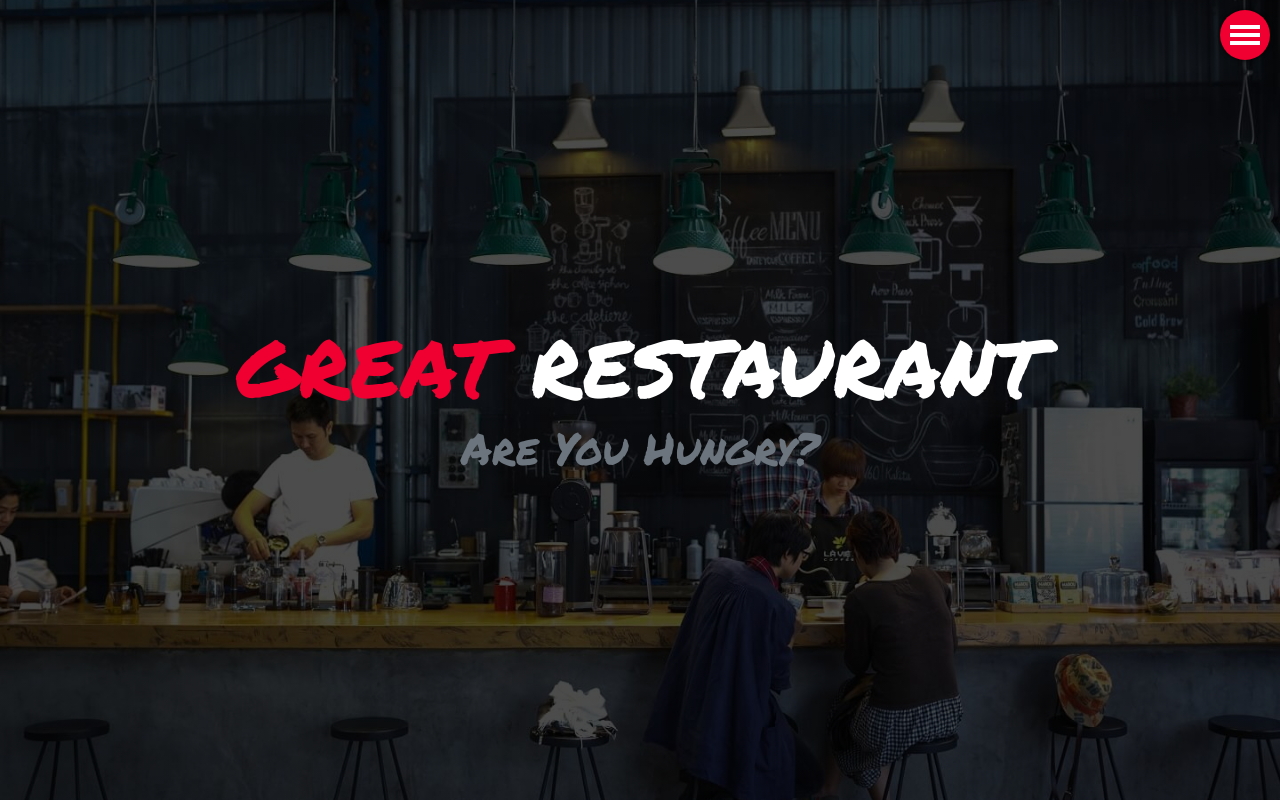
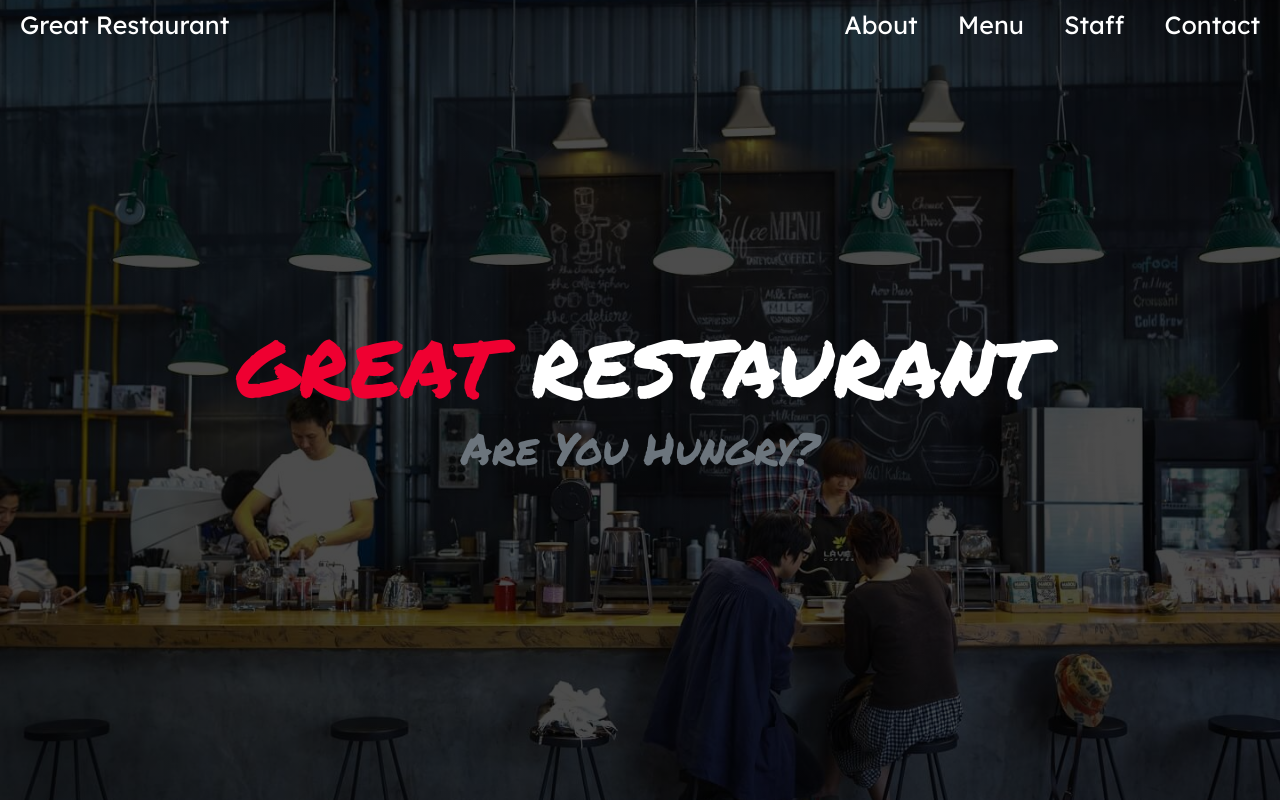
Before and after one commit to kroolar/great-restaurant, a plain HTML site: page index.html in a window 1280 px wide. Shown: the top 802 px of the page. Drawn offline with nearby package versions, Linux system fonts and the light colour scheme.

Commit message:
fix navigation

```diff
--- a/index.html
+++ b/index.html
@@ -28,12 +28,17 @@
 
 <nav class="nav">
     <div class="nav-list">
+        <li class="nav-list-item brand">
+            <a href="#">Great Restaurant</a>
+        </li>
         <li class="nav-list-item">
-            <a href="">Home</a></li>
+            <a href="#about">About</a></li>
         <li class="nav-list-item">
-            <a href="">Home</a></li>
+            <a href="#menu">Menu</a></li>
         <li class="nav-list-item">
-            <a href="">Home</a></li>
+            <a href="#staff">Staff</a></li>
+        <li class="nav-list-item">
+            <a href="#contact">Contact</a></li>
     </div>
     <button class="nav-btn" type="button">
         <div class="bar-top"></div>
@@ -56,7 +61,7 @@
 </section>
 
 <!-- ### Services ### -->
-<section class="about py-5">
+<section id="about" class="about py-5">
     <div class="container">
 
         <!-- ## Title ## -->
@@ -131,7 +136,7 @@
 </section>
 
 <!-- ### Menu ### -->
-<section class="menu">
+<section id="menu" class="menu">
     <div class="container">
 
         <!-- ## Title ## -->
@@ -294,7 +299,7 @@
 
 </section>
 
-<section class="reservation">
+<section id="staff" class="reservation">
     <div class="container">
 
         <div class="row">
@@ -302,7 +307,7 @@
         </div>
 
         <div class="row d-flex justify-content-center align-items-center text-center">
-            <div class="col-lg-3 col-md-6 staff-wrapper">
+            <div class="col-lg-3 col-md-6 col-10 staff-wrapper">
                 <img class="img-fluid rounded-circle img-thumbnail" src="img/staff/chef.jpg"
                     alt="Photo by bruce mars from Pexels">
                 <h2 class="text-main text-center">Chef</h2>
@@ -335,7 +340,7 @@
 </section>
 
 <!-- ### Footer ### -->
-<footer class="footer">
+<footer id="contact" class="footer">
     <div class="container">
 
         <div class="row d-flex justify-content-around">
--- a/sass/_custom.sass
+++ b/sass/_custom.sass
@@ -3,7 +3,7 @@ $color-second: #343a40
 
 *
     font-family: 'Lexend Deca', sans-serif
-
+    scroll-behavior: smooth
 
 .text-main
     color: $color-main
@@ -24,6 +24,7 @@ $color-second: #343a40
 .btn-main:focus
     outline: none
 
+// Title
 .title
     font-size: 40px
     font-family: 'Permanent Marker', cursive
--- /dev/null
+++ b/sass/_nav.sass
@@ -0,0 +1,67 @@
+nav
+    width: 100%
+
+
+nav .nav-btn
+    position: fixed
+    top: 10px
+    right: 10px
+    display: flex
+    flex-direction: column
+    justify-content: center
+    align-items: center
+    width: 50px
+    height: 50px
+    border-radius: 50%
+    border: none
+    background-color: #EF0031
+    z-index: 10
+    &:focus
+        outline: none
+    @media (min-width: 768px)
+        display: none
+
+nav .nav-list
+    position: fixed
+    top: -100%
+    flex-direction: column
+    width: 100%
+    background-color: #EF0031
+    color: white
+    list-style-type: none
+    z-index: 5
+    transition: top 500ms, background-color 500ms
+    padding-top: 60px
+    @media (min-width: 768px)
+        left: 0
+        top: 0
+        height: 50px
+        display: flex
+        justify-content: flex-start
+        flex-direction: row
+        padding-top: 0
+        background-color: transparent
+
+nav .nav-list.active
+    top: 0
+
+nav .nav-list-item
+    height: 60px
+    text-align: center
+    font-size: 30px
+    color: white
+    @media (min-width: 768px)
+        height: 50px
+        font-size: 25px
+        line-height: 50px
+        padding: 0 20px
+        text-align: left
+nav .brand
+    flex: 1
+nav a
+    color: white
+    transition: color 300ms
+
+nav a:hover
+    color: #343a40
+    text-decoration: none
--- a/sass/style.sass
+++ b/sass/style.sass
@@ -1,52 +1,10 @@
 @import 'custom'
+@import 'nav'
 @import 'header'
 @import 'counters'
 @import 'menu'
 
-nav
-    width: 100%
 
-nav .nav-btn
-    position: fixed
-    top: 10px
-    right: 10px
-    display: flex
-    flex-direction: column
-    justify-content: center
-    align-items: center
-    width: 50px
-    height: 50px
-    border-radius: 50%
-    border: none
-    box-shadow: 0 0 4px 0 black
-    background-color: #EF0031
-    z-index: 10
-    &:focus
-        outline: none
-
-nav .nav-list
-    position: fixed
-    top: -100%
-    flex-direction: column
-    width: 100%
-    background-color: #EF0031
-    color: white
-    list-style-type: none
-    z-index: 5
-    transition: top 500ms
-    padding-top: 60px
-
-nav .nav-list.active
-    top: 0
-
-nav .nav-list-item
-    height: 60px
-    text-align: center
-    font-size: 30px
-    color: white
-
-nav a
-    color: white
 
 
 .bar-top,
--- a/script.js
+++ b/script.js
@@ -31,4 +31,19 @@ $(document).ready(function () {
     $('nav .nav-btn').on('click', () => {
         $('nav .nav-list').toggleClass('active')
     })
+
+
+    const bgNav = () => {
+        if (pageYOffset >= 200) {
+            $('.nav-list').addClass('bg-main')
+            $('.nav-list').removeClass('bg-transparent')
+            console.log('dodano')
+        } else if (pageYOffset < 200 && window.innerWidth >= 768) {
+            $('.nav-list').addClass('bg-transparent')
+            $('.nav-list').removeClass('bg-main')
+        }
+    }
+    bgNav();
+
+    $(window).on('scroll', bgNav);
 });
```
Also changed, not shown: css/style.css, 1 other file.
